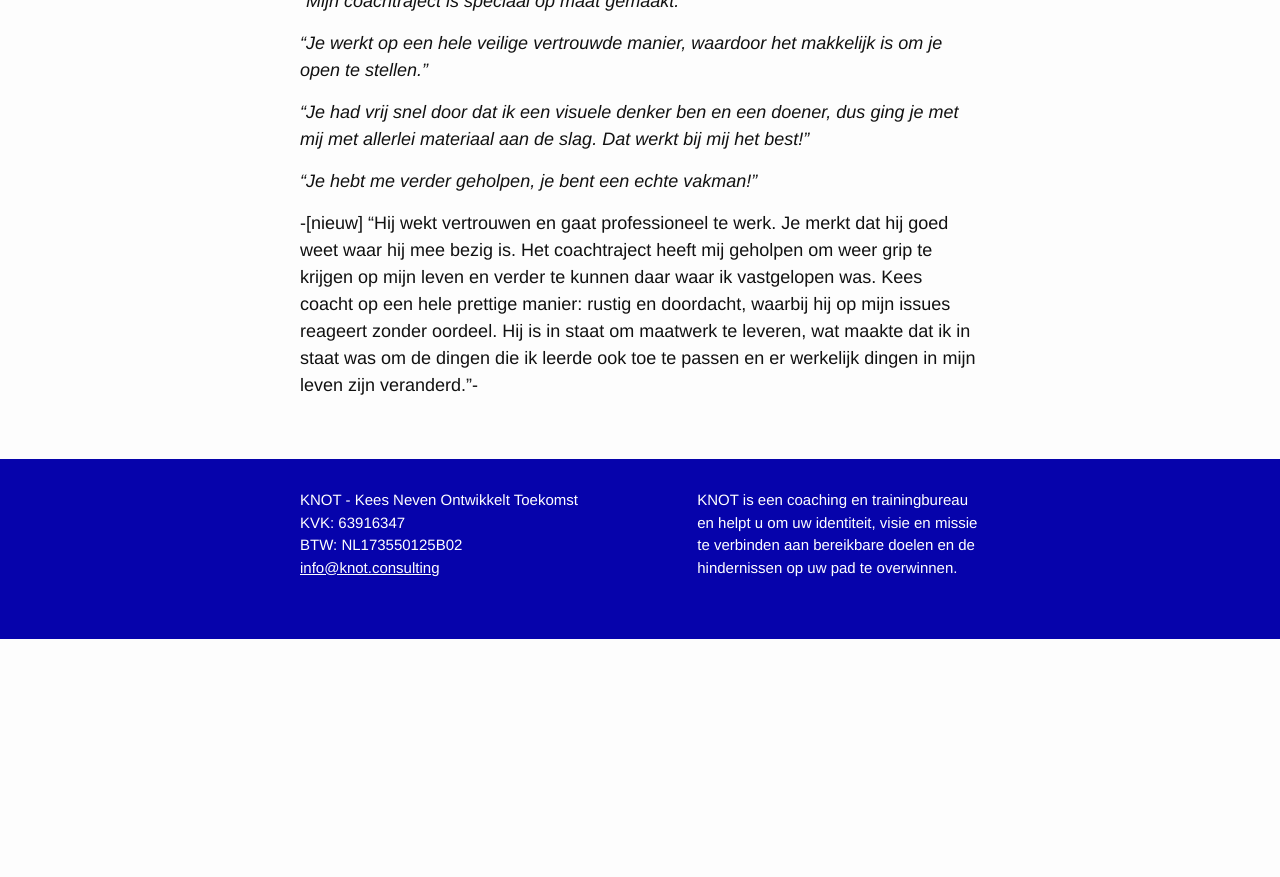
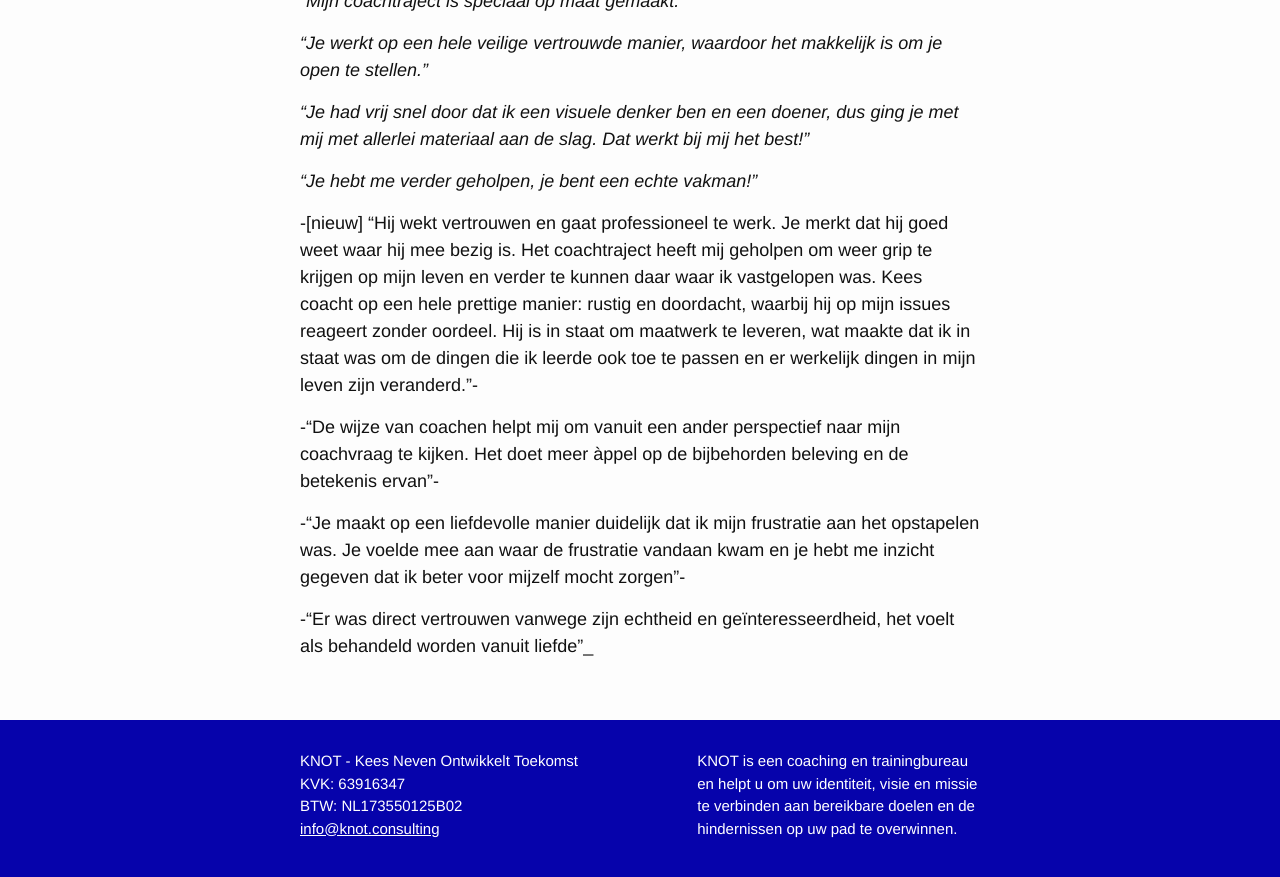
Before and after one commit to keesneven/keesneven.github.io, a Jekyll site: the page built from about.md, in a window 1280 px wide and 900 px high, scrolled down 2370 px. Shown: the top 877 px of the window. Built offline with Jekyll 4.4.1, drawn with Linux system fonts in a browser that asks for light colours; nearby versions of some CDN libraries; before the commit the page ends 3009 px from its top, so only the background shows below that.

Commit message:
Update about.md

```diff
--- a/about.md
+++ b/about.md
@@ -52,3 +52,9 @@ _"Je hebt me verder geholpen, je bent een echte vakman!"_
 -[nieuw] "Hij wekt vertrouwen en gaat professioneel te werk. Je merkt dat hij goed weet waar hij mee bezig is.
 Het coachtraject heeft mij geholpen om weer grip te krijgen op mijn leven en verder te kunnen daar waar ik vastgelopen was.
 Kees coacht op een hele prettige manier: rustig en doordacht, waarbij hij op mijn issues reageert zonder oordeel. Hij is in staat om maatwerk te leveren, wat maakte dat ik in staat was om de dingen die ik leerde ook toe te passen en er werkelijk dingen in mijn leven zijn veranderd."-
+
+-"De wijze van coachen helpt mij om vanuit een ander perspectief naar mijn coachvraag te kijken. Het doet meer àppel op de bijbehorden beleving en de betekenis ervan"-
+
+-"Je maakt op een liefdevolle manier duidelijk dat ik mijn frustratie aan het opstapelen was. Je voelde mee aan waar de frustratie vandaan kwam en je hebt me inzicht gegeven dat ik beter voor mijzelf mocht zorgen"-
+
+-"Er was direct vertrouwen vanwege zijn echtheid en geïnteresseerdheid, het voelt als behandeld worden vanuit liefde"_
```
